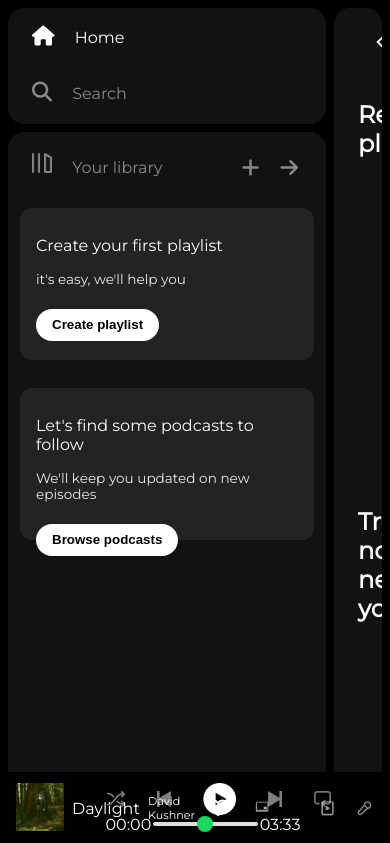
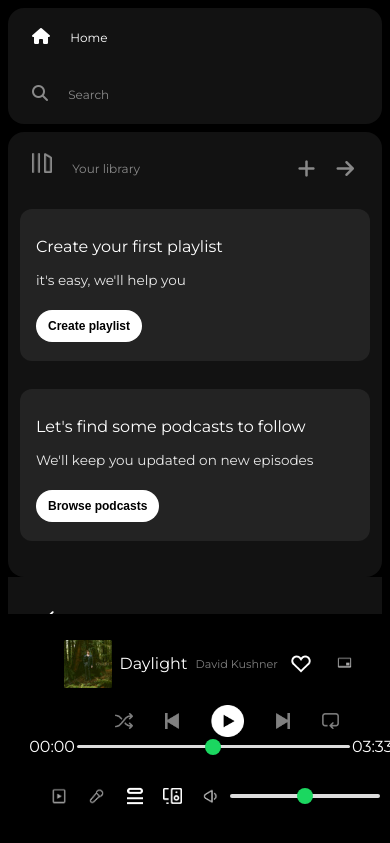
Before and after one commit to Saksham-Mishra-coder/my-first-project, a plain HTML site: page index.html in a window 390 px wide. Shown: the top 843 px of the page. Drawn offline with Linux system fonts and the light colour scheme.

Commit message:
Update Css
Make it Responsive For Mobile View As well As all Devices

```diff
--- a/spotifyclone.html
+++ b/index.html
@@ -7,7 +7,7 @@
     <link rel="icon" href="logo.png">
 
     <title>Spotify-web player: Music foe everyone</title>
-    <link rel="stylesheet" href="spotify clone style.css">
+    <link rel="stylesheet" href="style.css">
     <link rel="preconnect" href="https://fonts.googleapis.com">
 <link rel="preconnect" href="https://fonts.gstatic.com" crossorigin>
 <link href="https://fonts.googleapis.com/css2?family=Montserrat:ital,wght@300;400;500;600;700;&display=swap" rel="stylesheet">
--- a/spotify clone style.css
+++ /dev/null
@@ -1,274 +0,0 @@
-body{
-    font-family: 'Montserrat', sans-serif;
-    margin: 0;
-    background-color:#000;
-    color: white;
-    overflow: hidden;
-}
-.main{
-    display: flex;
-    height: 100vh;
-    padding: 0.5rem;
-}
-.sidebar{
-    background-color:#000;
-    width: 340px;
-    border-radius: 1rem;
-    margin-right:.5rem ;
-
-}
-.main-content{
-    background-color:#121212;
-    flex: 1;
-    border-radius: 1rem;
-    overflow: auto;
-    padding: 0 1.5rem;
-
-}
-.music-player{
-    background-color:#000;
-    width: 100vw;
-    height: 72px;
-    position: fixed;
-    bottom: 0;
-
-}
-a{
-    text-decoration: none;
-    color: white;
-
-}
-.nav{
-    background-color: #121212;
-    border-radius: 1rem;
-    display: flex;
-    flex-direction: column;
-    justify-content: center;
-    height: 100px;
-    padding: 0.5rem 0.75rem;
-
-
-}
-.nav-option{
-    line-height: 2.5rem;
-    opacity: 0.5;
-    padding: .5rem .75rem;
-}
-.nav-option:hover{
-
-    opacity: 1;
-}
-.nav-option i{
-    font-size: 1.25rem;
-}
-.nav-option a{
-    font-size: 1rem;
-    margin-left: 1rem;
-}
-.library{
-    background-color: #121212;
-    border-radius: 1rem;
-    height: 100%;
-    margin-top: 0.5rem;
-    padding: 0.5rem 0.75rem;
-
-}
-.option{
-    display: flex;
-    justify-content: space-between;
-    align-items: center;
-}
-.lib-option img{
-    height: 1.25rem;
-    width: 1.25rem;
-
-}
-.icons{
-    font-size: 1.25rem;
-    cursor: pointer;
-
-}
-.icons i{
-    opacity: 0.5;
-    margin-right: 1rem;
-}
-i:hover{
-    opacity: 1;
-}
-.box{
-    height: 8rem;
-    background-color: #232323;
-    margin: .75rem 0 1.75rem 0;
-    padding: 0.75rem 1rem;
-    border-radius: .75rem;
-}
-.box-p1{
-    font-size: 1rem;
-    font-weight: 500;
-}
-.box-p2{
-    font-size: .85rem;
-        opacity:   .9;
-}
-.badge{
-    background-color: #fff;
-    border: none;
-    border-radius:100px;
-    font-weight: 600;
-    padding: 0.25rem 1rem ;
-    margin-top: .5rem;
-    height: 2rem;
-    width: fit-content;
-}
-.dark-badge{
-    background-color: #000;
-    color: #fff;
-}
-.sticky-nav{
-    display: flex;
-    position: sticky;
-    top: 0;
-    background-color: #121212;
-    justify-content: space-between;
-    align-items: center;
-    padding: 1rem 0 1rem 0;
-    z-index: 10;
-}
-.sticky-nav-icons{
-    margin-left:.75rem ;
-}
-.sticky-nav-option{
-    display: flex;
-    justify-content: center;
-    align-items: center;
-}
-.nav-item{
-    margin-left: 1rem;
-}
-@media(max-width:1000px)
-{
-    .hide{
-        display: none;
-    }
-}
-.cards-container {
-    display:flex;
-    flex-wrap:wrap ;
-}
-.card{
-    background-color: #232323;
-    width: 150px;
-    border-radius: 1rem;
-    padding: .75rem;
-    margin-left:1.5rem ;
-    margin-top: 1.5rem;
-}
-.card-img{
-    width: 100%;
-    border-radius: 1rem;
-}
-.card-title{
-    font-weight: 600;
-}
-.card-info{
-    font-size: 0.75rem;
-    opacity: 0.5;
-
-}
-.footer{
-    height: 300px;
-    display: flex;
-    align-items: center;
-    justify-content: center;
-}
-.line{
-    width: 90%;
-    height: 30%;
-    border-top: 1px solid white;
-    opacity: .4;
-}
-.music-player{
-    display: flex;
-    justify-content: space-between;
-    align-items: center;
-}
-.album{
-    width: 25%;
-    display: flex;
-}
-.player{
-    width: 50%;
-}
-.controls{
-    width: 25%;
-    display: flex;
-    padding: .5rem;
-}
-.player-control{
-    height: 1rem;
-    margin-left: 2rem;
-    opacity: .5;
-
-}
-.player-controls{
-    display: flex;
-    justify-content: center;
-    align-items: center;
-
-}
-.player-control:hover{
-    opacity: 1;
-}
-.playback-bar{
-    justify-content: center;
-    display: flex;
-    align-items: center;
-
-}
-.progress-bar{
-    width: 70%;
-    appearance: none;
-   background-color: transparent;
-   cursor: pointer;
-}
-.progress-bar::-webkit-slider-runnable-track{
-    background-color: #ddd;
-    border-radius: 100px;
-    height: .2rem;
-}
-.progress-bar::-webkit-slider-thumb{
-    appearance: none;
-    height: 1rem;
-    width: 1rem;
-    background-color: #1bd760;
-    border-radius: 50%;
-    margin-top: -6px;
-
-}
-.icon{
-    height: 1.5rem;
-   align-self: center;
-   padding: 0 .7rem;
-
-}
-.text{
-    font-size: .7rem;
-    padding-left: .5rem;
-    align-self: center;
-    opacity: .5rem;
-
-
-}
-.album-pic{
-    margin-left: .5rem;
-    height: 3rem;
-    border-radius: .1rem;
-}
-.music-player-controls{
-
-    height: 1rem;
-   align-self: center;
-   padding: 0 .5rem;
-
-
-}
--- /dev/null
+++ b/style.css
@@ -0,0 +1,377 @@
+body {
+    font-family: 'Montserrat', sans-serif;
+    margin: 0;
+    background-color: #000;
+    color: white;
+    overflow-x: hidden;
+  }
+
+  .main {
+    display: flex;
+    height: 100vh;
+    padding: 0.5rem;
+  }
+
+  .sidebar {
+    background-color: #000;
+    width: 340px;
+    border-radius: 1rem;
+    margin-right: 0.5rem;
+  }
+
+  .main-content {
+    background-color: #121212;
+    flex: 1;
+    border-radius: 1rem;
+    overflow: auto;
+    padding: 0 1.5rem;
+  }
+
+  .music-player {
+    background-color: #000;
+    width: 100vw;
+    height: 72px;
+    position: fixed;
+    bottom: 0;
+    display: flex;
+    justify-content: space-between;
+    align-items: center;
+    z-index: 10;
+    padding: 0 1rem;
+  }
+
+  a {
+    text-decoration: none;
+    color: white;
+  }
+
+  .nav {
+    background-color: #121212;
+    border-radius: 1rem;
+    display: flex;
+    flex-direction: column;
+    justify-content: center;
+    height: 100px;
+    padding: 0.5rem 0.75rem;
+  }
+
+  .nav-option {
+    line-height: 2.5rem;
+    opacity: 0.5;
+    padding: 0.5rem 0.75rem;
+  }
+
+  .nav-option:hover {
+    opacity: 1;
+  }
+
+  .nav-option i {
+    font-size: 1.25rem;
+  }
+
+  .nav-option a {
+    font-size: 1rem;
+    margin-left: 1rem;
+  }
+
+  .library {
+    background-color: #121212;
+    border-radius: 1rem;
+    height: 100%;
+    margin-top: 0.5rem;
+    padding: 0.5rem 0.75rem;
+  }
+
+  .option {
+    display: flex;
+    justify-content: space-between;
+    align-items: center;
+  }
+
+  .lib-option img {
+    height: 1.25rem;
+    width: 1.25rem;
+  }
+
+  .icons {
+    font-size: 1.25rem;
+    cursor: pointer;
+  }
+
+  .icons i {
+    opacity: 0.5;
+    margin-right: 1rem;
+  }
+
+  i:hover {
+    opacity: 1;
+  }
+
+  .box {
+    height: 8rem;
+    background-color: #232323;
+    margin: 0.75rem 0 1.75rem 0;
+    padding: 0.75rem 1rem;
+    border-radius: 0.75rem;
+  }
+
+  .box-p1 {
+    font-size: 1rem;
+    font-weight: 500;
+  }
+
+  .box-p2 {
+    font-size: 0.85rem;
+    opacity: 0.9;
+  }
+
+  .badge {
+    background-color: #fff;
+    border: none;
+    border-radius: 100px;
+    font-weight: 600;
+    padding: 0.25rem 1rem;
+    margin-top: 0.5rem;
+    height: 2rem;
+    width: fit-content;
+  }
+
+  .dark-badge {
+    background-color: #000;
+    color: #fff;
+  }
+
+  .sticky-nav {
+    display: flex;
+    position: sticky;
+    top: 0;
+    background-color: #121212;
+    justify-content: space-between;
+    align-items: center;
+    padding: 1rem 0;
+    z-index: 10;
+  }
+
+  .sticky-nav-icons {
+    margin-left: 0.75rem;
+  }
+
+  .sticky-nav-option {
+    display: flex;
+    justify-content: center;
+    align-items: center;
+  }
+
+  .nav-item {
+    margin-left: 1rem;
+  }
+
+  .cards-container {
+    display: flex;
+    flex-wrap: wrap;
+    justify-content: flex-start;
+  }
+
+  .card {
+    background-color: #232323;
+    width: 150px;
+    border-radius: 1rem;
+    padding: 0.75rem;
+    margin: 1.5rem 0.75rem 0 0.75rem;
+  }
+
+  .card-img {
+    width: 100%;
+    border-radius: 1rem;
+    max-width: 100%;
+    height: auto;
+  }
+
+  .card-title {
+    font-weight: 600;
+  }
+
+  .card-info {
+    font-size: 0.75rem;
+    opacity: 0.5;
+  }
+
+  .footer {
+    height: 300px;
+    display: flex;
+    align-items: center;
+    justify-content: center;
+  }
+
+  .line {
+    width: 90%;
+    height: 30%;
+    border-top: 1px solid white;
+    opacity: 0.4;
+  }
+
+  .album {
+    width: 25%;
+    display: flex;
+    align-items: center;
+  }
+
+  .album-pic {
+    margin-left: 0.5rem;
+    height: 3rem;
+    border-radius: 0.1rem;
+    max-width: 100%;
+  }
+
+  .text {
+    font-size: 0.7rem;
+    padding-left: 0.5rem;
+    align-self: center;
+    opacity: 0.5;
+  }
+
+  .player {
+    width: 50%;
+  }
+
+  .player-controls {
+    display: flex;
+    justify-content: center;
+    align-items: center;
+  }
+
+  .player-control {
+    height: 1rem;
+    margin-left: 2rem;
+    opacity: 0.5;
+  }
+
+  .player-control:hover {
+    opacity: 1;
+  }
+
+  .playback-bar {
+    justify-content: center;
+    display: flex;
+    align-items: center;
+  }
+
+  .progress-bar {
+    width: 70%;
+    appearance: none;
+    background-color: transparent;
+    cursor: pointer;
+  }
+
+  .progress-bar::-webkit-slider-runnable-track {
+    background-color: #ddd;
+    border-radius: 100px;
+    height: 0.2rem;
+  }
+
+  .progress-bar::-webkit-slider-thumb {
+    appearance: none;
+    height: 1rem;
+    width: 1rem;
+    background-color: #1bd760;
+    border-radius: 50%;
+    margin-top: -6px;
+  }
+
+  .controls {
+    width: 25%;
+    display: flex;
+    padding: 0.5rem;
+    justify-content: center;
+  }
+
+  .music-player-controls {
+    height: 1rem;
+    align-self: center;
+    padding: 0 0.5rem;
+  }
+
+  .icon {
+    height: 1.5rem;
+    align-self: center;
+    padding: 0 0.7rem;
+  }
+
+  /* ------------------------------
+     Mobile Responsive Styles
+  --------------------------------- */
+  @media (max-width: 768px) {
+    .main {
+      flex-direction: column;
+      height: auto;
+    }
+
+    .sidebar {
+      width: 100%;
+      margin-right: 0;
+      border-radius: 0;
+    }
+
+    .main-content {
+      padding: 1rem;
+      border-radius: 0;
+    }
+
+    .music-player {
+      flex-direction: column;
+      height: auto;
+      padding: 1rem 0.5rem;
+    }
+
+    .album,
+    .player,
+    .controls {
+      width: 100%;
+      margin: 0.5rem 0;
+      justify-content: center;
+    }
+
+    .card {
+      width: calc(50% - 1.5rem);
+      margin-left: 0.75rem;
+      margin-right: 0.75rem;
+    }
+
+    .cards-container {
+      justify-content: center;
+    }
+
+    .sticky-nav {
+      flex-direction: column;
+      align-items: flex-start;
+    }
+
+    .nav-option a {
+      font-size: 0.85rem;
+    }
+
+    .hide {
+      display: none;
+    }
+  }
+
+  @media (max-width: 480px) {
+    .card {
+      width: 100%;
+      margin-left: 0;
+      margin-right: 0;
+    }
+
+    .nav-option i {
+      font-size: 1rem;
+    }
+
+    .nav-option a {
+      font-size: 0.75rem;
+    }
+
+    .badge {
+      font-size: 0.75rem;
+      padding: 0.2rem 0.75rem;
+    }
+  }
```
